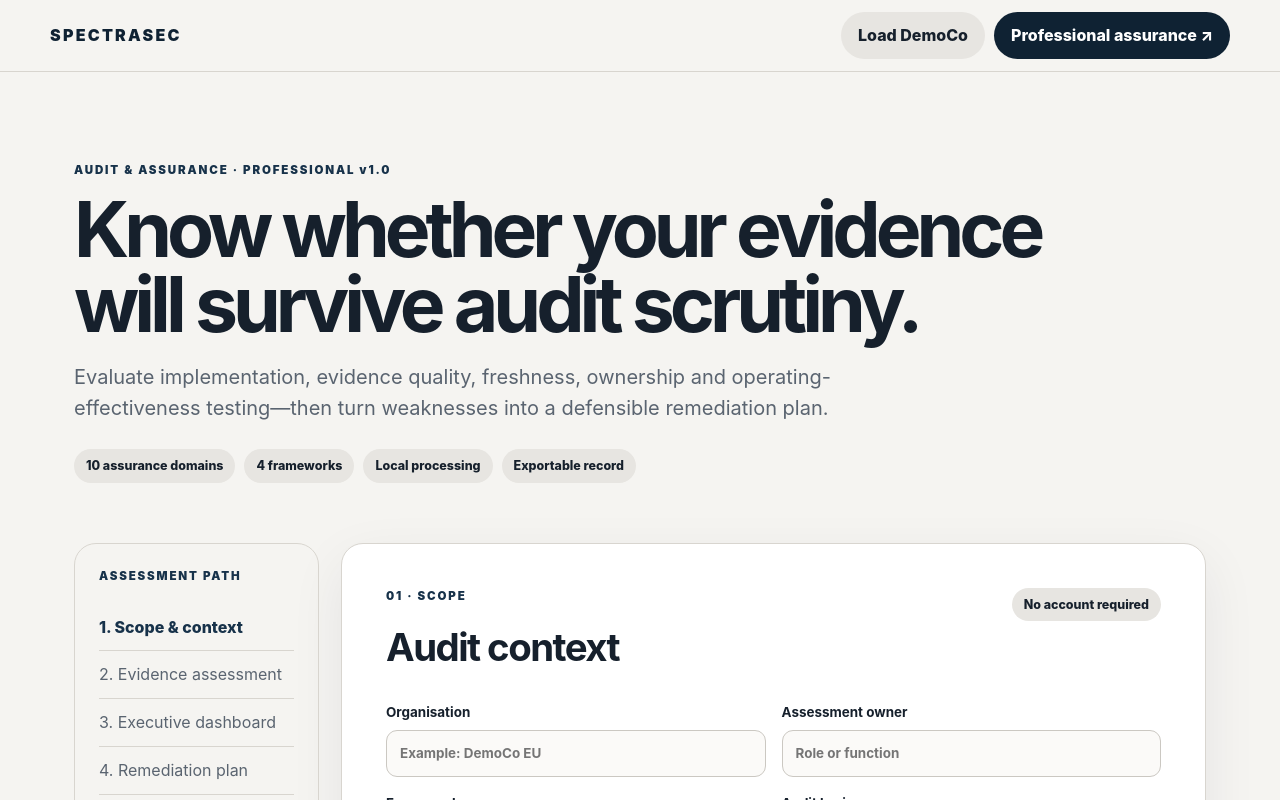
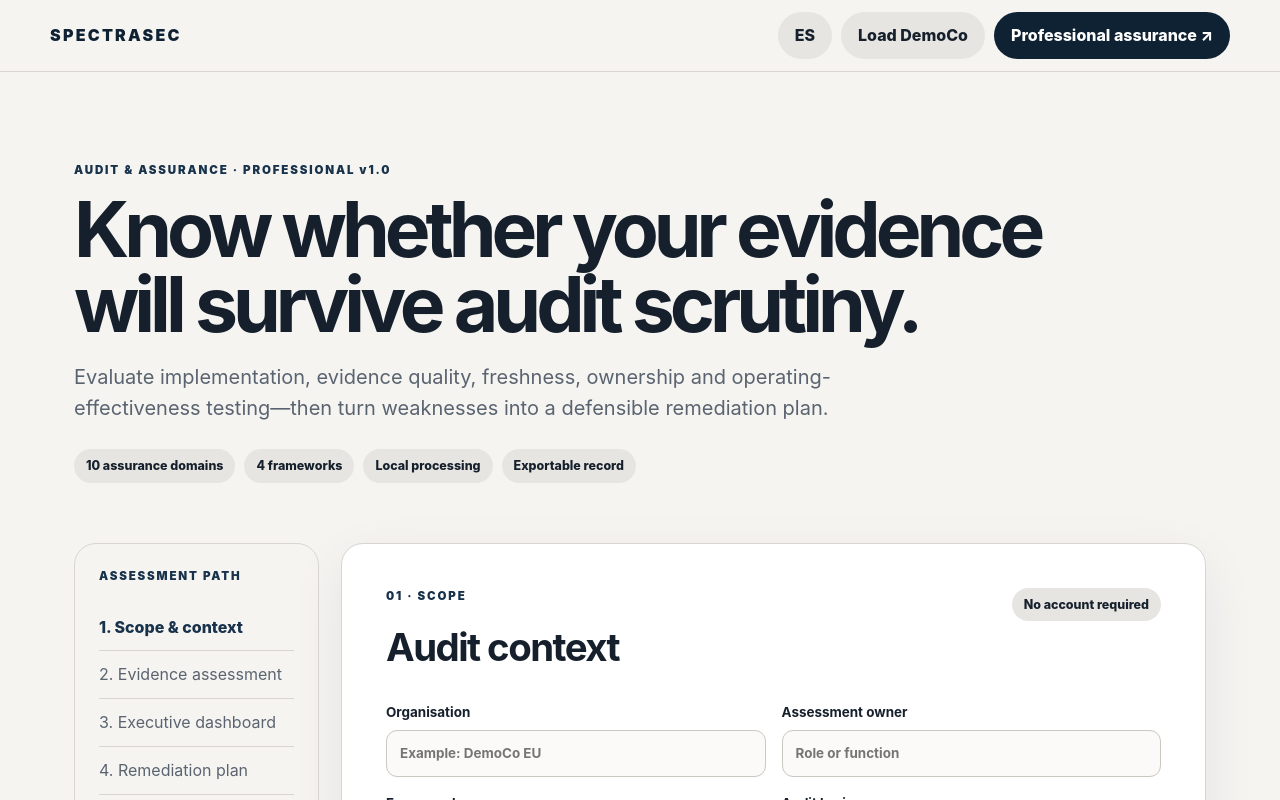
Before and after one commit to Cyber-G3/audit-evidence-readiness-checker, a website: page index.html in a window 1280 px wide. Shown: the top 800 px of the page. Drawn offline with Linux system fonts and the light colour scheme.

Commit message:
feat: add Spanish localization to index.html

```diff
--- a/index.html
+++ b/index.html
@@ -1,5 +1,5 @@
 <!doctype html><html lang="en"><head><meta charset="UTF-8"><meta name="viewport" content="width=device-width,initial-scale=1"><title>Audit Evidence Readiness Checker | NIS2, ISO 27001, SOC 2 & EU AI Act</title><meta name="description" content="Assess audit evidence readiness across NIS2, ISO 27001, SOC 2 and EU AI Act governance. Identify gaps, ownership, freshness and testing priorities."><meta name="robots" content="index,follow"><link rel="canonical" href="https://cyber-g3.github.io/audit-evidence-readiness-checker/"><meta property="og:title" content="Audit Evidence Readiness Checker"><meta property="og:description" content="Turn controls and evidence into an audit-ready remediation plan."><meta property="og:type" content="website"><link rel="stylesheet" href="styles.css"><script type="application/ld+json">{"@context":"https://schema.org","@type":"SoftwareApplication","name":"Audit Evidence Readiness Checker","applicationCategory":"BusinessApplication","offers":{"@type":"Offer","price":"0","priceCurrency":"EUR"},"provider":{"@type":"Organization","name":"SpectraSec","url":"https://www.spectrasec.eu/"}}</script></head><body>
-<header><a class="brand" href="#">SPECTRASEC</a><nav><button id="demo" class="secondary">Load DemoCo</button><a href="https://www.spectrasec.eu/" target="_blank" rel="noopener">Professional assurance ↗</a></nav></header>
+<header><a class="brand" href="#">SPECTRASEC</a><nav><button id="lang" class="secondary" aria-label="Cambiar idioma">ES</button><button id="demo" class="secondary">Load DemoCo</button><a href="https://www.spectrasec.eu/" target="_blank" rel="noopener">Professional assurance ↗</a></nav></header>
 <main><section class="hero"><p class="eyebrow">AUDIT & ASSURANCE · PROFESSIONAL v1.0</p><h1>Know whether your evidence will survive audit scrutiny.</h1><p>Evaluate implementation, evidence quality, freshness, ownership and operating-effectiveness testing—then turn weaknesses into a defensible remediation plan.</p><div class="pills"><span>10 assurance domains</span><span>4 frameworks</span><span>Local processing</span><span>Exportable record</span></div></section>
 <section class="layout"><aside><p class="eyebrow">ASSESSMENT PATH</p><ol><li class="active">1. Scope & context</li><li>2. Evidence assessment</li><li>3. Executive dashboard</li><li>4. Remediation plan</li></ol><div class="notice"><strong>Evidence ≠ implementation</strong><p>A control can exist and still fail audit if evidence is weak, stale, ownerless or untested.</p></div></aside>
 <form id="form" class="card"><div class="head"><div><p class="eyebrow">01 · SCOPE</p><h2>Audit context</h2></div><span class="badge">No account required</span></div><div class="grid two"><label>Organisation<input name="organisation" placeholder="Example: DemoCo EU"></label><label>Assessment owner<input name="assessmentOwner" placeholder="Role or function"></label><label>Framework<select name="framework"><option value="NIS2">NIS2</option><option value="ISO27001">ISO/IEC 27001:2022</option><option value="SOC2">SOC 2</option><option value="AIACT">EU AI Act governance</option></select></label><label>Audit horizon<select name="horizon"><option>Within 30 days</option><option>Within 90 days</option><option>Within 6 months</option><option>Continuous assurance</option></select></label></div><div class="head domain-head"><div><p class="eyebrow">02 · EVIDENCE</p><h2>Control-by-control readiness</h2><p class="sub">Rate what an auditor could verify today—not what is planned or assumed.</p></div><span id="progress" class="badge">0 / 10 reviewed</span></div><div id="domains"></div><div class="actions"><button type="reset" class="secondary">Clear assessment</button><button type="submit" class="primary">Generate audit-readiness report</button></div></form></section>
```
